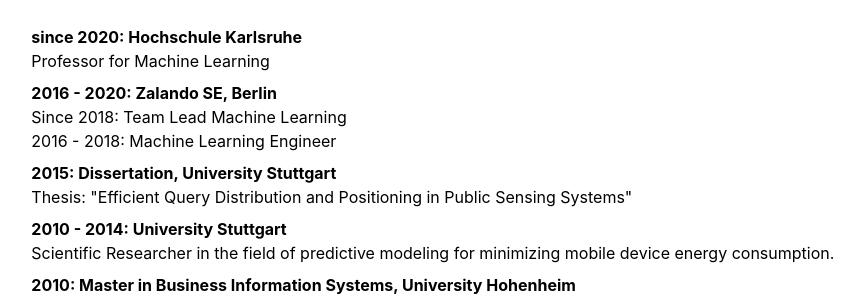
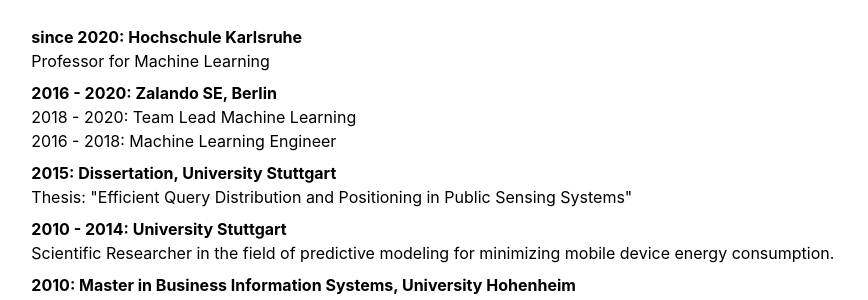
Before and after one commit to pabair/pabair.github.io, a Jekyll site: the page built from cv.md, in a window 1280 px wide. Shown: the part 247-547 px from the top of the page, without its empty margins (198-1066 px from the left). Built offline with Jekyll 4.4.1, drawn with Linux system fonts in a browser that asks for light colours.

Commit message:
added content

```diff
--- a/_includes/contact.html
+++ b/_includes/contact.html
@@ -12,7 +12,7 @@
         <p>Office: {{ contact.office }}</p>
       </div>
       <div class="col-md-6">
-        <img src="{{ site.github.url }}/{{ contact.image }}" alt="Contact" width="100%">
+        <img src="{{ site.github.url }}/{{ contact.image }}" alt="Contact" width="70%">
       </div>
     </div>
     {% endfor %}
--- a/cv.md
+++ b/cv.md
@@ -9,7 +9,7 @@ title: "CV"
   <dd>Professor for Machine Learning</dd>
 
   <dt>2016 - 2020: Zalando SE, Berlin</dt>
-  <dd>Since 2018: Team Lead Machine Learning <br>
+  <dd>2018 - 2020: Team Lead Machine Learning <br>
 	2016 - 2018: Machine Learning Engineer
   </dd>
 
```
